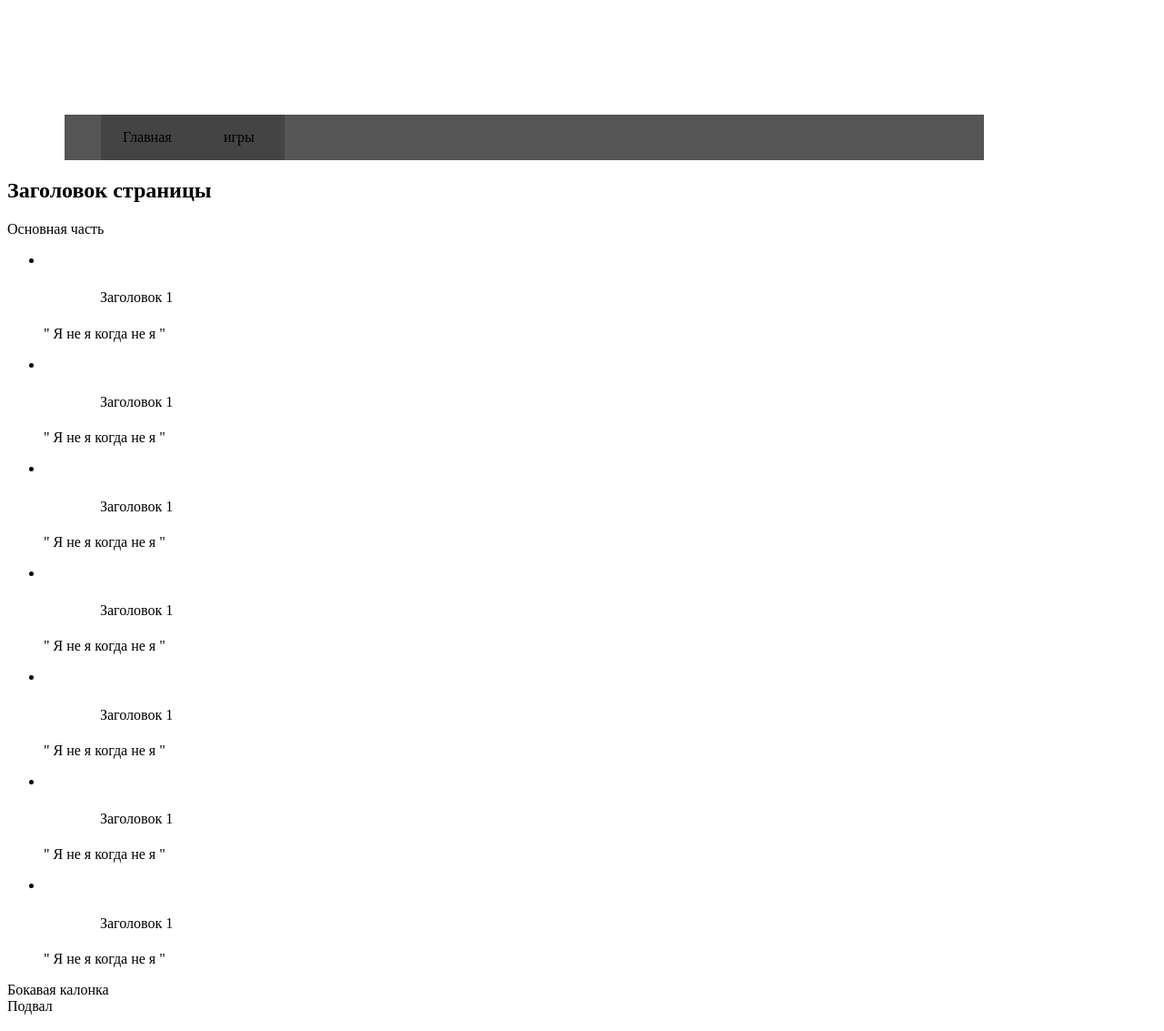
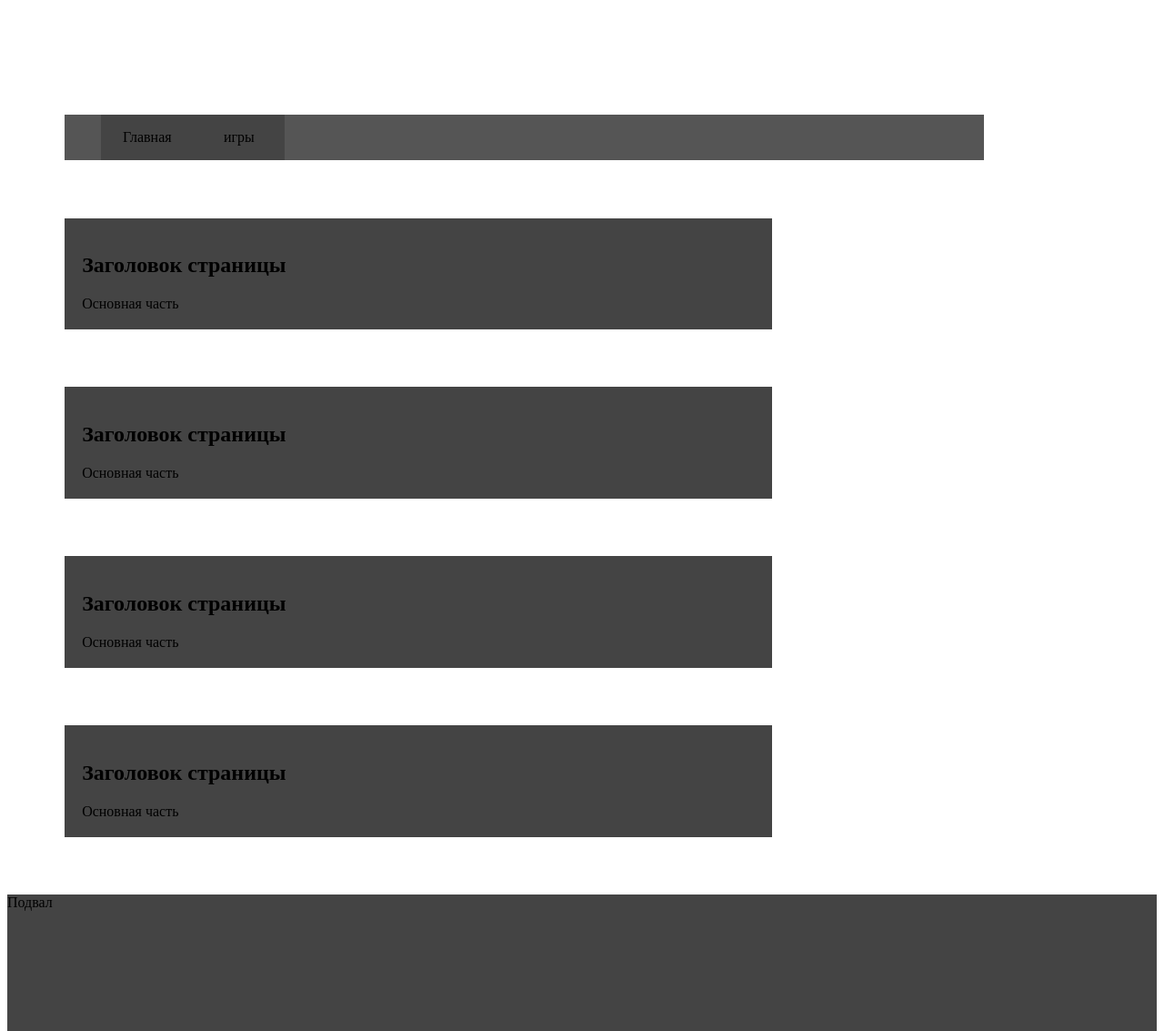
Before and after one commit to Queary/gameweb, a PHP site: page / in a window 1280 px wide. Shown: the whole page at 91% size. Run offline with PHP 8.4, Linux system fonts and the light colour scheme.

Commit message:
article css design

```diff
--- a/css/css.css
+++ b/css/css.css
@@ -32,51 +32,21 @@ header ol li{
   text-align:center;/* выравнивание текста по центру горизнтально */
   line-height:50px;/* выравнивание текста по центру вертикальное */
 }
-/* Отменяет обтекание элемента */
-.clear {
-    clear: both;
+
+section{
+  width:calc(60% - 1.5%);
+  height:calc(200px - 1.5%);
+  padding:1.5%;
+  background:#444444;
+  float:left;/* выравние элемента к левому краю */
+  margin-top:5%;
+  margin-left:5%;
 }
-/* Элемент показывается как блочный */
-div {
-    display: block;
+
+footer{
+  width:100%;
+  height:150px;
+  background:#444444;
+  float:left;
+  margin-top:5%;
 }
-/* список */
-ul {
-    display: block;
-    list-style-type: disc;
-    margin-block-start: 1em;
-    margin-block-end: 1em;
-    margin-inline-start: 0px;
-    margin-inline-end: 0px;
-    padding-inline-start: 40px;
-}
-/* список с классом display */
-ul.display {
-    width: 697px;
-    float: left;
-    margin-bottom: 20px;
-    list-style: none;
-}
-li {
-    display: list-item;
-    text-align: -webkit-match-parent;
-}
-ul.display li .bigsec {
-    width: 520px;
-    float: right;
-}
-/* загаловки */
-h4 {
-    font-size: 16px;
-    font-weight: normal;
-}
-ul.display li p.txt {
-    float: left;
-    padding: 10px 0px 15px 0px;
-}
-p {
-    line-height: 18px;
-}
-.display{
-  background: black;
-}
--- a/index.html
+++ b/index.html
@@ -17,152 +17,22 @@
       <section>
         <h1>Заголовок страницы</h1>
         Основная часть
-        <ul id="display">
-          <li>
-            <a href="#" class="link">
-              <img src="">
-            </a>
-            <div class="opis_0">
-              <h4>
-                <cufon class="cufon cufon-canvas" alt="Lorem " style="width: 46px; height: 16px;">
-                  <canvas width="58" height="16" style="width: 58px; height: 16px; top: 0px; left: -1px;"></canvas>
-                  <cufontext>Заголовок 1</cufontext>
-                </cufon>
-              </h4>
-            </div>
-            <div class="clear"></div>
-            <p class="txt">
-              "
-                Я не я когда не я
-              "
-            </p>
-            <div class="clear"></div>
-          </li>
-          <li>
-            <a href="#" class="link">
-              <img src="">
-            </a>
-            <div class="opis_0">
-              <h4>
-                <cufon class="cufon cufon-canvas" alt="Lorem " style="width: 46px; height: 16px;">
-                  <canvas width="58" height="16" style="width: 58px; height: 16px; top: 0px; left: -1px;"></canvas>
-                  <cufontext>Заголовок 1</cufontext>
-                </cufon>
-              </h4>
-            </div>
-            <div class="clear"></div>
-            <p class="txt">
-              "
-                Я не я когда не я
-              "
-            </p>
-            <div class="clear"></div>
-          </li>
-          <li>
-            <a href="#" class="link">
-              <img src="">
-            </a>
-            <div class="opis_0">
-              <h4>
-                <cufon class="cufon cufon-canvas" alt="Lorem " style="width: 46px; height: 16px;">
-                  <canvas width="58" height="16" style="width: 58px; height: 16px; top: 0px; left: -1px;"></canvas>
-                  <cufontext>Заголовок 1</cufontext>
-                </cufon>
-              </h4>
-            </div>
-            <div class="clear"></div>
-            <p class="txt">
-              "
-                Я не я когда не я
-              "
-            </p>
-            <div class="clear"></div>
-          </li>
-          <li>
-            <a href="#" class="link">
-              <img src="">
-            </a>
-            <div class="opis_0">
-              <h4>
-                <cufon class="cufon cufon-canvas" alt="Lorem " style="width: 46px; height: 16px;">
-                  <canvas width="58" height="16" style="width: 58px; height: 16px; top: 0px; left: -1px;"></canvas>
-                  <cufontext>Заголовок 1</cufontext>
-                </cufon>
-              </h4>
-            </div>
-            <div class="clear"></div>
-            <p class="txt">
-              "
-                Я не я когда не я
-              "
-            </p>
-            <div class="clear"></div>
-          </li>
-          <li>
-            <a href="#" class="link">
-              <img src="">
-            </a>
-            <div class="opis_0">
-              <h4>
-                <cufon class="cufon cufon-canvas" alt="Lorem " style="width: 46px; height: 16px;">
-                  <canvas width="58" height="16" style="width: 58px; height: 16px; top: 0px; left: -1px;"></canvas>
-                  <cufontext>Заголовок 1</cufontext>
-                </cufon>
-              </h4>
-            </div>
-            <div class="clear"></div>
-            <p class="txt">
-              "
-                Я не я когда не я
-              "
-            </p>
-            <div class="clear"></div>
-          </li>
-          <li>
-            <a href="#" class="link">
-              <img src="">
-            </a>
-            <div class="opis_0">
-              <h4>
-                <cufon class="cufon cufon-canvas" alt="Lorem " style="width: 46px; height: 16px;">
-                  <canvas width="58" height="16" style="width: 58px; height: 16px; top: 0px; left: -1px;"></canvas>
-                  <cufontext>Заголовок 1</cufontext>
-                </cufon>
-              </h4>
-            </div>
-            <div class="clear"></div>
-            <p class="txt">
-              "
-                Я не я когда не я
-              "
-            </p>
-            <div class="clear"></div>
-          </li>
-          <li>
-            <a href="#" class="link">
-              <img src="">
-            </a>
-            <div class="opis_0">
-              <h4>
-                <cufon class="cufon cufon-canvas" alt="Lorem " style="width: 46px; height: 16px;">
-                  <canvas width="58" height="16" style="width: 58px; height: 16px; top: 0px; left: -1px;"></canvas>
-                  <cufontext>Заголовок 1</cufontext>
-                </cufon>
-              </h4>
-            </div>
-            <div class="clear"></div>
-            <p class="txt">
-              "
-                Я не я когда не я
-              "
-            </p>
-            <div class="clear"></div>
-          </li>
-        </ul>
       </section>
-      <aside>
+      <section>
+        <h1>Заголовок страницы</h1>
+        Основная часть
+      </section>
+      <section>
+        <h1>Заголовок страницы</h1>
+        Основная часть
+      </section>
+      <section>
+        <h1>Заголовок страницы</h1>
+        Основная часть
+      </section>
+      <!-- <aside>
         Бокавая калонка
-      </aside>
+      </aside> -->
       <footer>
         Подвал
       </footer>
```
